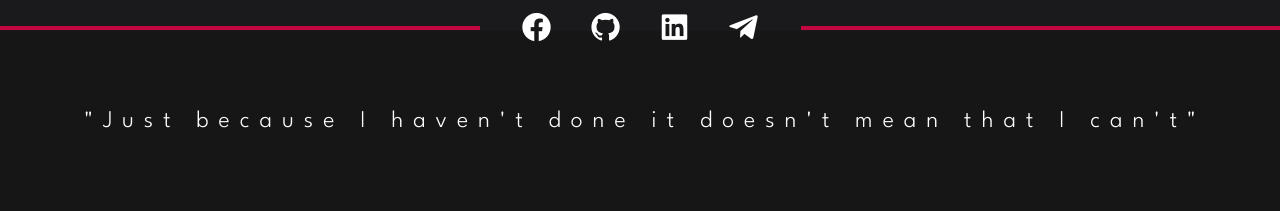
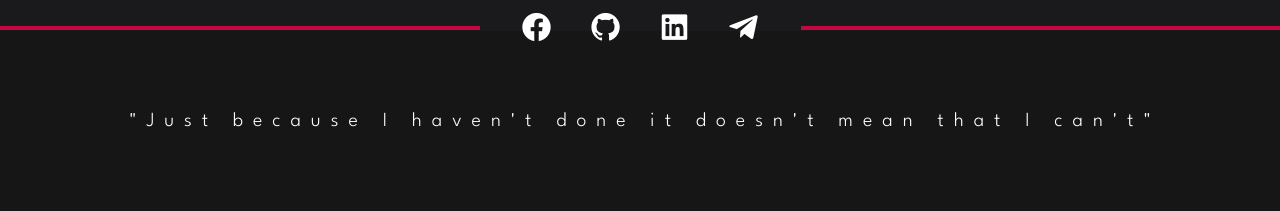
Before and after one commit to Kirukushikun/MyPortfolio, a PHP site: page / in a window 1280 px wide. Shown: the part 3399-3610 px from the top of the page. Run offline with PHP 8.4, Linux system fonts and the light colour scheme.

Commit message:
Update index.css

```diff
--- a/index.css
+++ b/index.css
@@ -529,7 +529,7 @@ nav .links{
 
     color: white;
     font-family: "League Spartan";
-    font-size: 24px;
+    font-size: 20px;
     letter-spacing: 10px;
     font-weight: 300;
 
```
